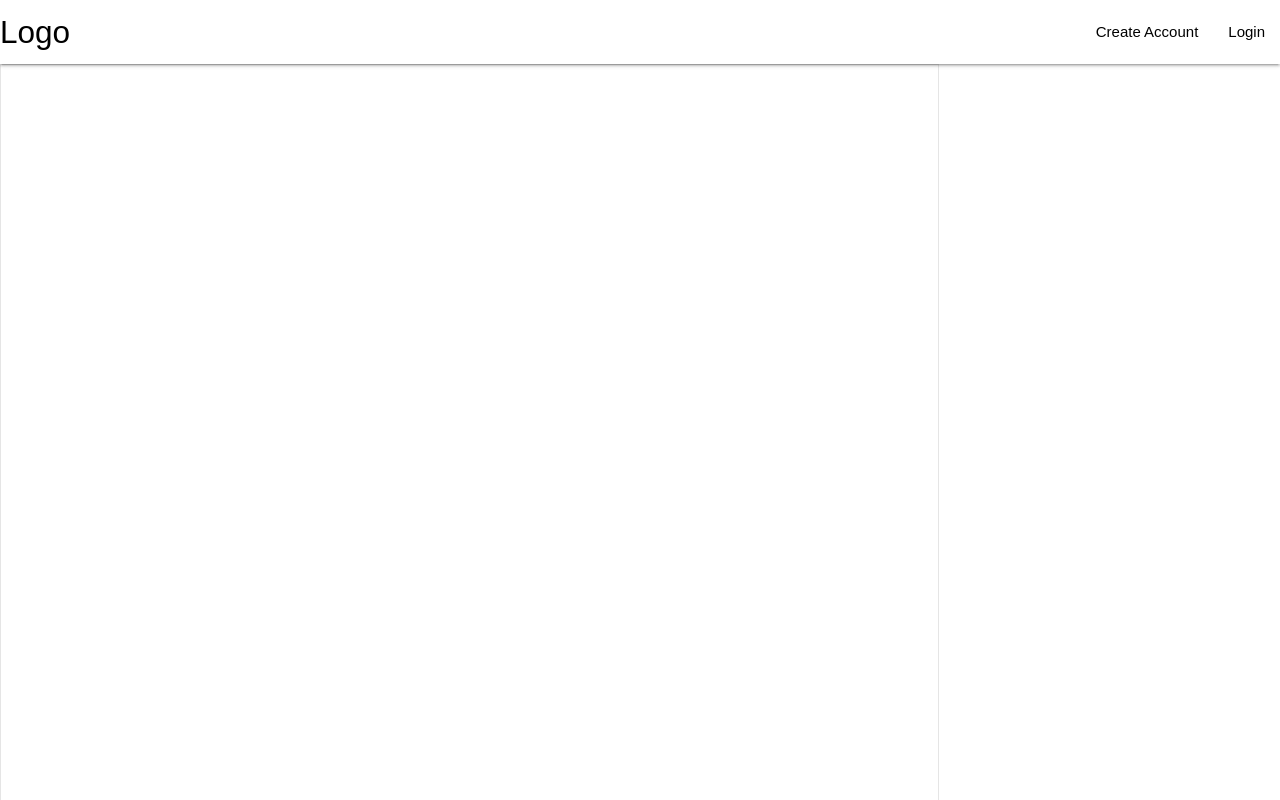
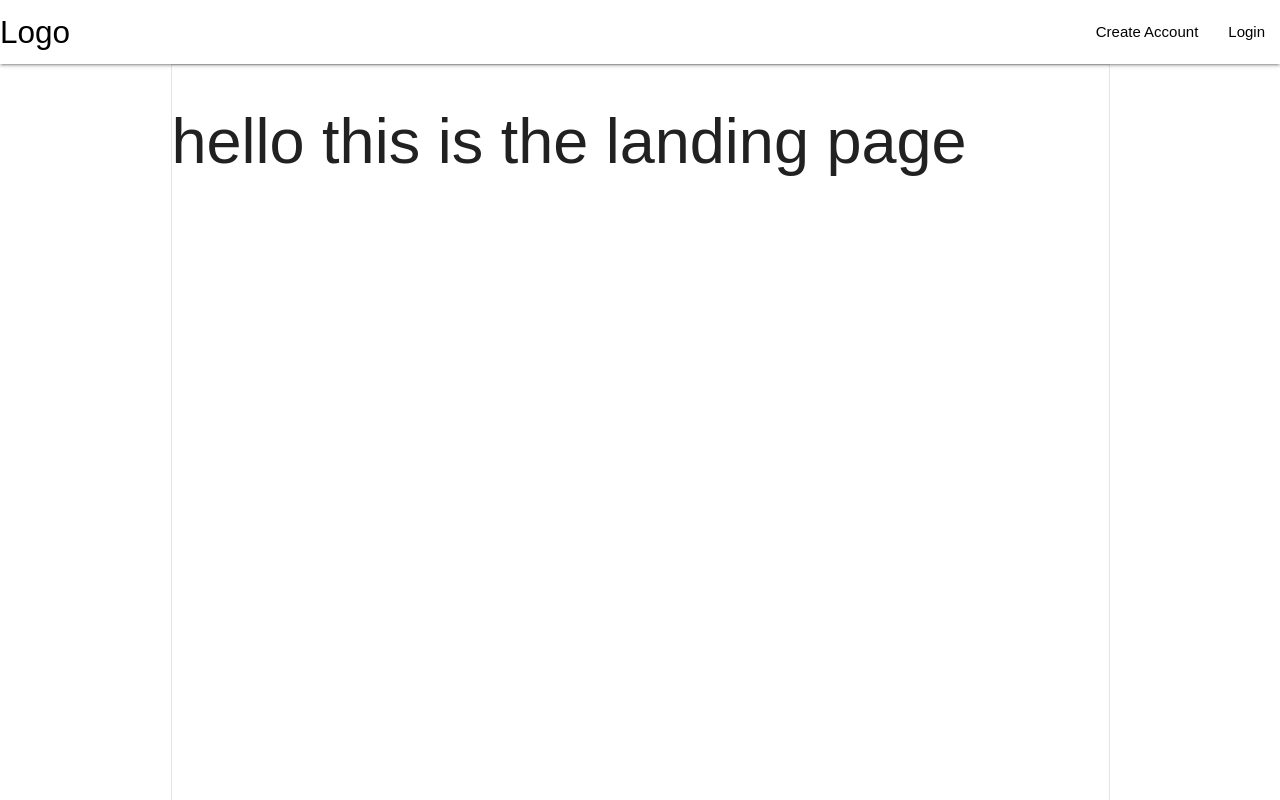
Before and after one commit to rightmoveapp/client, a React (Create React App) app in the folder rightmove/: page / in a window 1280 px wide. Shown: the top 800 px of the page. Built offline with nearby package versions, Linux system fonts and the light colour scheme.

Commit message:
get h1 to show up

```diff
--- a/rightmove/src/components/Container/index.js
+++ b/rightmove/src/components/Container/index.js
@@ -1,10 +1,8 @@
 import React from "react";
 import './style.css';
 
-const Container = () => {
-  return (
-      <div className="Content-Container" />
-  )
+const Container = (props) => {
+  return <div className="Content-Container">{props.children}</div>;
 }
 
 export default Container;
--- a/rightmove/src/components/Container/style.css
+++ b/rightmove/src/components/Container/style.css
@@ -2,4 +2,5 @@
     width: 939px;
     height: 1024px;
     border: solid 1px rgba(0, 0, 0, 0.1);
+    margin: auto;
 }
```
